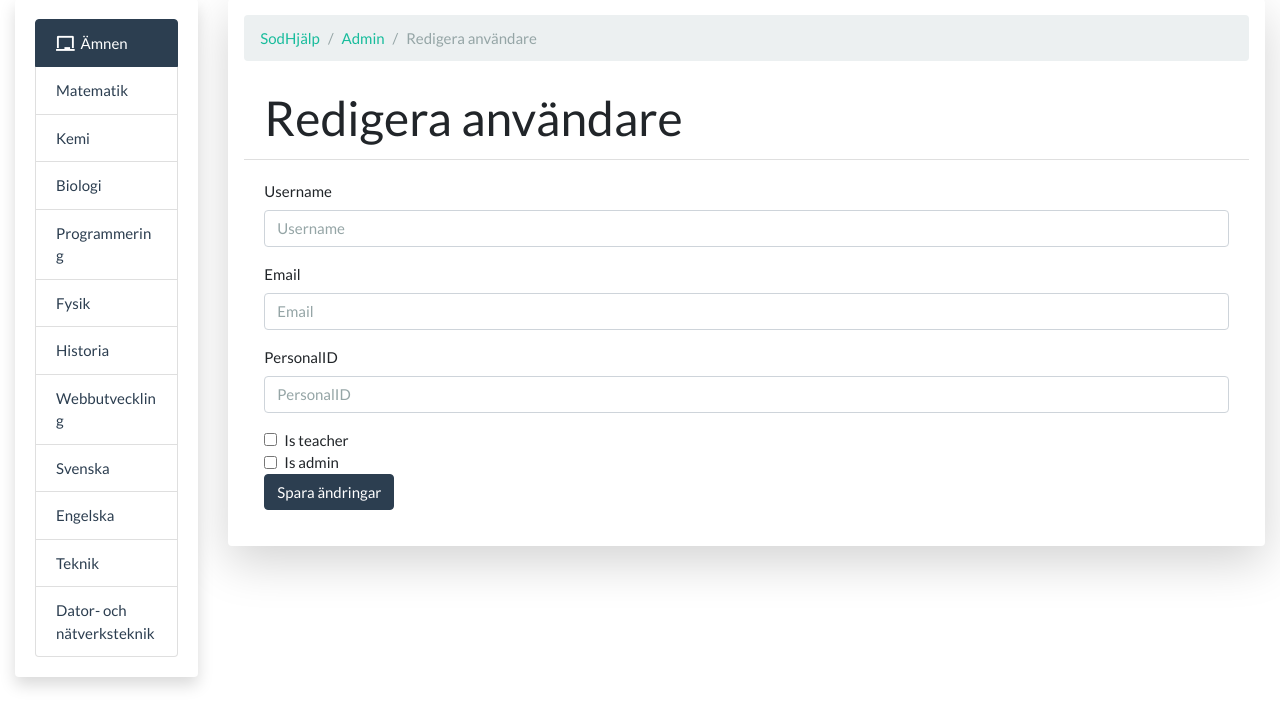
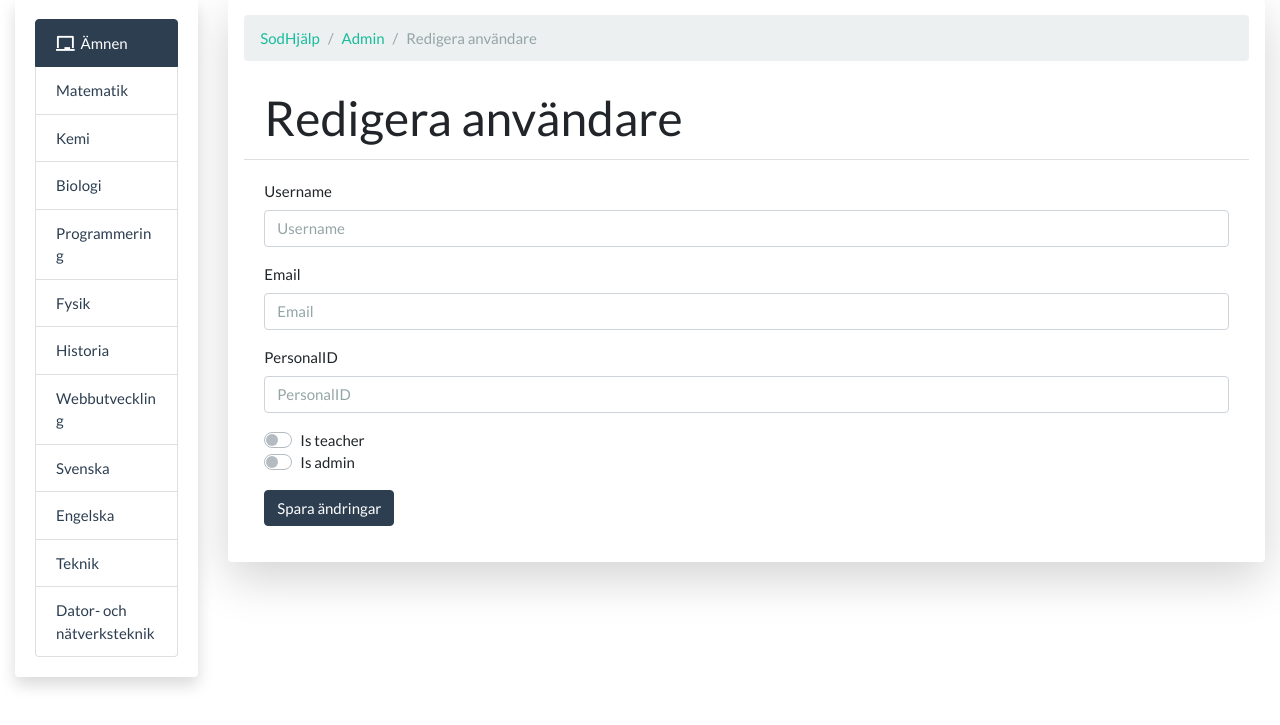
Before and after one commit to PierreLeFevre/sodhjalp, a Flask app: template flaskr/templates/admin/update.html in a window 1280 px wide. Shown: the part 120-845 px from the top of the page. Run offline with Flask 2, Linux system fonts and the light colour scheme; the template is opened without the code that fills it, so the values that code supplies are empty; some libraries are stand-ins or nearby versions.

Commit message:
improved admin panel

```diff
--- a/flaskr/templates/admin/update.html
+++ b/flaskr/templates/admin/update.html
@@ -28,22 +28,23 @@
             <input type="text" class="form-control" name="personal_id" id="personal_id" aria-describedby="emailHelp" placeholder="PersonalID" value="{{ user['personal_id']}}" required>
           </div>
 
-          <div class="form-check">
-            <input class="form-check-input" type="checkbox" value="" name="is_teacher" id="is_teacher" {% if user['is_teacher'] %}checked{% endif %}>
-            <label class="form-check-label" for="is_teacher">
+          <div class="form-check custom-control custom-switch">
+            <input class="form-check-input custom-control-input" type="checkbox" value="" name="is_teacher" id="is_teacher" {% if user['is_teacher'] %}checked{% endif %}>
+            <label class="form-check-label custom-control-label" for="is_teacher">
               Is teacher
             </label>
           </div>
 
-          <div class="form-check">
-            <input class="form-check-input" type="checkbox" value="" name="is_admin" id="is_admin" {% if user['is_admin'] %}checked{% endif %}>
-            <label class="form-check-label" for="is_admin">
+          <div class="form-check custom-control custom-switch">
+            <input class="form-check-input custom-control-input" type="checkbox" value="" name="is_admin" id="is_admin" {% if user['is_admin'] %}checked{% endif %}>
+            <label class="form-check-label custom-control-label" for="is_admin">
               Is admin
             </label>
           </div>
+
           <input type="hidden" name="csrf_token" value="{{ csrf_token() }}"/>
 
-          <button type="submit" class="btn btn-primary">Spara ändringar</button>
+          <button type="submit" class="btn btn-primary mt-3">Spara ändringar</button>
         </form>
       </div>
     </div>
```
